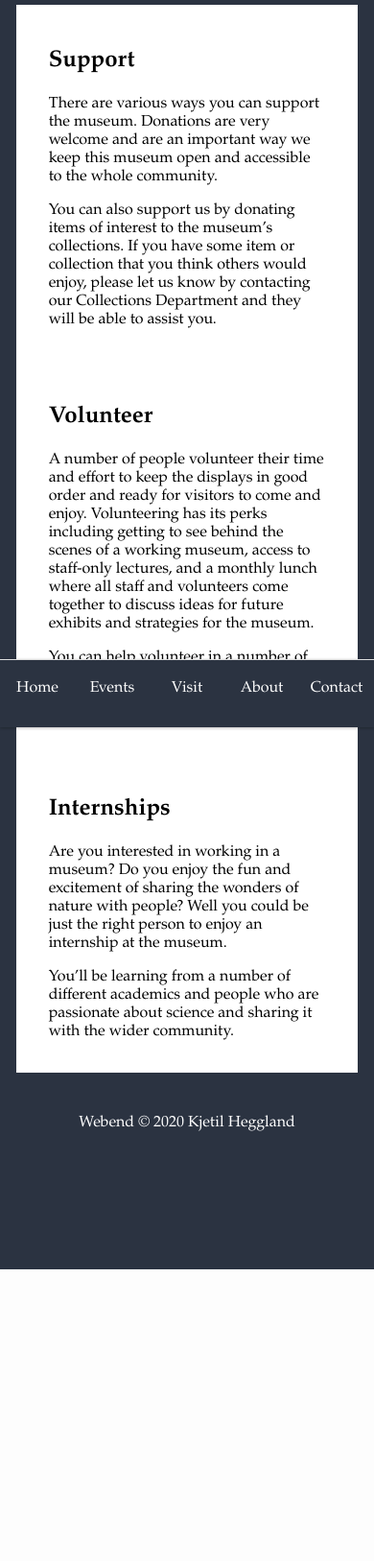
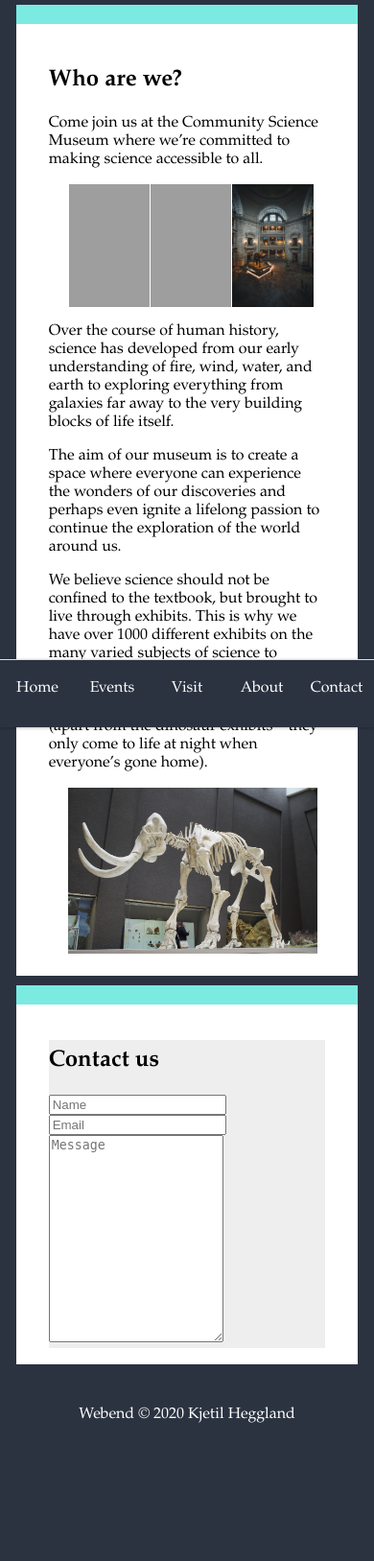
Before and after one commit to heggland/Community-Science-Museum, a PHP site: page /involved.php in a window 390 px wide. Shown: the part 86-1713 px from the top of the page at 96% size. Before the commit the page ends 1409 px from the top, so only its background shows below. Run offline with PHP 8.4, Linux system fonts and the light colour scheme; some libraries are stand-ins or nearby versions; grey boxes are pictures that could not be loaded.

Commit message:
html css
mobile finnish, table need work

```diff
--- a/involved.php
+++ b/involved.php
@@ -1,7 +1,7 @@
 <!DOCTYPE html>
 <html lang="en">
 <head>
-    <title>Get involved</title>
+    <title>About us</title>
     <meta charset="UTF-8">
     <meta name="description" content=" ">
     <meta name="keywords" content=" ">
@@ -13,40 +13,62 @@
 
 <body>
 <main>
-<div class="container">
-    <div class="row light">
-        <h2>Support</h2>
-        <p>There are various ways you can support the museum. Donations are very welcome and are an important way we
-            keep this
-            museum open and accessible to the whole community. </p>
-        <p>You can also support us by donating items of interest to the museum’s collections. If you have some item or
-            collection that you think others would enjoy, please let us know by contacting our Collections Department
-            and they
-            will be able to assist you.</p>
+    <div class="container-flex">
+        <div class="container">
+            <div class="con-col4"></div>
+            <div class="row light">
+                <h2>Who are we?</h2>
+                <p>Come join us at the Community Science Museum where we’re committed to making science accessible to
+                    all.</p>
+                <div class="image-box center">
+                    <img src="img/about/toa-heftiba-412579.jpg" alt="image of entrance, whale skeleton"
+                         class="img-box flex">
+                    <img src="img/about/mavis-cw-164128.jpg" alt="image of museum halway" class="img-box flex">
+                    <img src="img/about/roberto-nickson-396152.jpg" alt="image of elephant stand" class="img-box flex">
+                </div>
+                <p>Over the course of human history, science has developed from our early understanding of fire, wind,
+                    water,
+                    and earth
+                    to exploring everything from galaxies far away to the very building blocks of life itself.</p>
+                <p>The aim of our museum is to create a space where everyone can experience the wonders of our
+                    discoveries and
+                    perhaps
+                    even ignite a lifelong passion to continue the exploration of the world around us.</p>
+                <p>We believe science should not be confined to the textbook, but brought to live through exhibits. This
+                    is why
+                    we have
+                    over 1000 different exhibits on the many varied subjects of science to explore. Many of these
+                    exhibits are
+                    designed
+                    for you to interact with and play around to see science come to life (apart from the dinosaur
+                    exhibits –
+                    they only
+                    come to life at night when everyone’s gone home).</p>
+                <img src="img/about/mammoth-1257288_1920.jpg" alt="image of mammoth skeleton" class="center scale">
+
+            </div>
+        </div>
     </div>
-    <div class="row light">
-        <h2>Volunteer</h2>
-        <p>A number of people volunteer their time and effort to keep the displays in good order and ready for visitors
-            to come
-            and enjoy. Volunteering has its perks including getting to see behind the scenes of a working museum, access
-            to
-            staff-only lectures, and a monthly lunch where all staff and volunteers come together to discuss ideas for
-            future
-            exhibits and strategies for the museum.</p>
-        <p>You can help volunteer in a number of different spheres. Please contact us if you’d like to find out more
-            about how
-            you can get involved.</p>
+    <div class="container-flex">
+        <div class="container">
+            <div class="con-col4"></div>
+            <div class="row light">
+
+                <!-- Start: Contact Form Clean -->
+                <div class="contact-clean" style="background-color: rgb(238,238,238);">
+                    <form method="post" action="about.php" enctype="multipart/form-data">
+                        <h2>Contact us</h2>
+                        <!-- Start: Input -->
+                        <div class="form-group"><input class="form-input" type="text" name="name" placeholder="Name" pattern="[A-Za-z A-Za-z]{3,32}" required=""></div>
+                        <div class="form-group"><input class="form-input" type="text" name="email" placeholder="Email" required=""></div>
+                        <div class="form-group"><textarea class="form-input" name="message" placeholder="Message" rows="14" required=""></textarea></div>
+                        <!-- End: Input -->
+
+
+            </div>
+        </div>
     </div>
-    <div class="row light">
-        <h2>Internships</h2>
-        <p>Are you interested in working in a museum? Do you enjoy the fun and excitement of sharing the wonders of
-            nature with
-            people? Well you could be just the right person to enjoy an internship at the museum.</p>
-        <p>You’ll be learning from a number of different academics and people who are passionate about science and
-            sharing it
-            with the wider community.</p>
-    </div>
-</div>
+
 </main>
 </body>
 <?php include_once 'footer.php'; ?>
```
Also changed, not shown: about.php (+53 -29 lines), events.php (indentation only).
